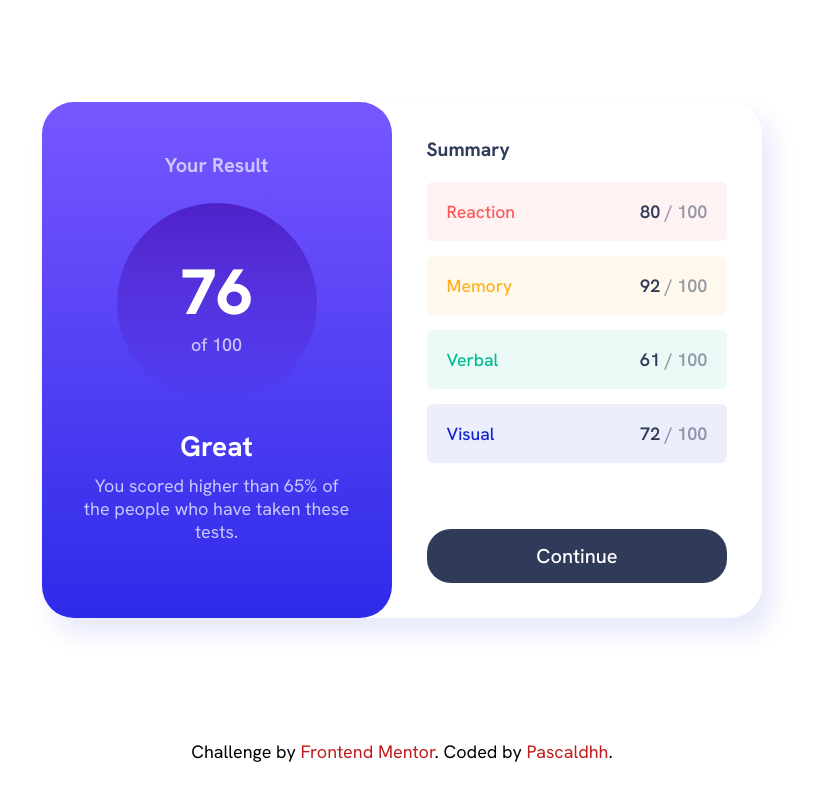
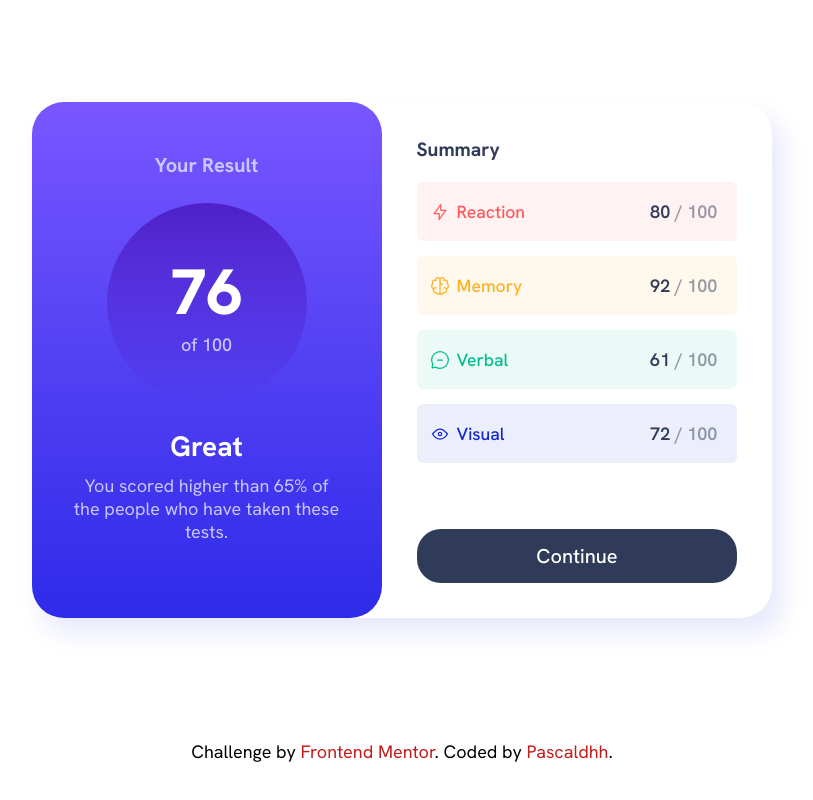
Before and after one commit to Pascaldhh/FrontendMentorChallenges, a plain HTML site: page Results-summary-component/index.html in a window 1280 px wide. Shown: the whole page, without its empty margins (238-1051 px from the left). Drawn offline with Linux system fonts and the light colour scheme.

Commit message:
Added icons

```diff
--- a/Results-summary-component/style.css
+++ b/Results-summary-component/style.css
@@ -112,12 +112,24 @@ button, input {
   margin-bottom: 20px;
 }
 .summary__card {
+  position: relative;
   display: flex;
   align-items: center;
   justify-content: space-between;
-  padding: 18px 20px;
+  padding: 18px 20px 18px 40px;
   border-radius: 6px;
   font-weight: 500;
+}
+.summary__card::before {
+  content: '';
+  position: absolute;
+  inset: 0;
+  width: 100%;
+  height: 100%;
+  -webkit-mask-repeat: no-repeat;
+  mask-repeat: no-repeat;
+  -webkit-mask-position: 13px;
+  mask-position: 13px;
 }
 .summary__card-subject {
   font-size: 1.1rem;
@@ -129,11 +141,21 @@ button, input {
   color: hsl(var(--clr-neutral-dark-gray-blue));
   font-weight: 600;
 }
+.summary__card:nth-child(2)::before {
+  -webkit-mask-image: url("./assets/images/icon-reaction.svg");
+  mask-image: url("./assets/images/icon-reaction.svg");
+  background-color: hsl(var(--clr-light-red));
+}
 .summary__card:nth-child(2) {
   background-color: hsl(var(--clr-light-red), .08);
 }
 .summary__card:nth-child(2) .summary__card-subject {
   color: hsl(var(--clr-light-red));
+}
+.summary__card:nth-child(3)::before {
+  -webkit-mask-image: url("./assets/images/icon-memory.svg");
+  mask-image: url("./assets/images/icon-memory.svg");
+  background-color: hsl(var(--clr-orange-yellow));
 }
 .summary__card:nth-child(3) {
   background-color: hsl(var(--clr-orange-yellow), .08);
@@ -141,11 +163,21 @@ button, input {
 .summary__card:nth-child(3) .summary__card-subject {
   color: hsl(var(--clr-orange-yellow));
 }
+.summary__card:nth-child(4)::before {
+  -webkit-mask-image: url("./assets/images/icon-verbal.svg");
+  mask-image: url("./assets/images/icon-verbal.svg");
+  background-color: hsl(var(--clr-green-teal));
+}
 .summary__card:nth-child(4) {
   background-color: hsl(var(--clr-green-teal), .08);
 }
 .summary__card:nth-child(4) .summary__card-subject {
   color: hsl(var(--clr-green-teal));
+}
+.summary__card:nth-child(5)::before {
+  -webkit-mask-image: url("./assets/images/icon-visual.svg");
+  mask-image: url("./assets/images/icon-visual.svg");
+  background-color: hsl(var(--clr-cobalt-blue));
 }
 .summary__card:nth-child(5) {
   background-color: hsl(var(--clr-cobalt-blue), .08);
```
